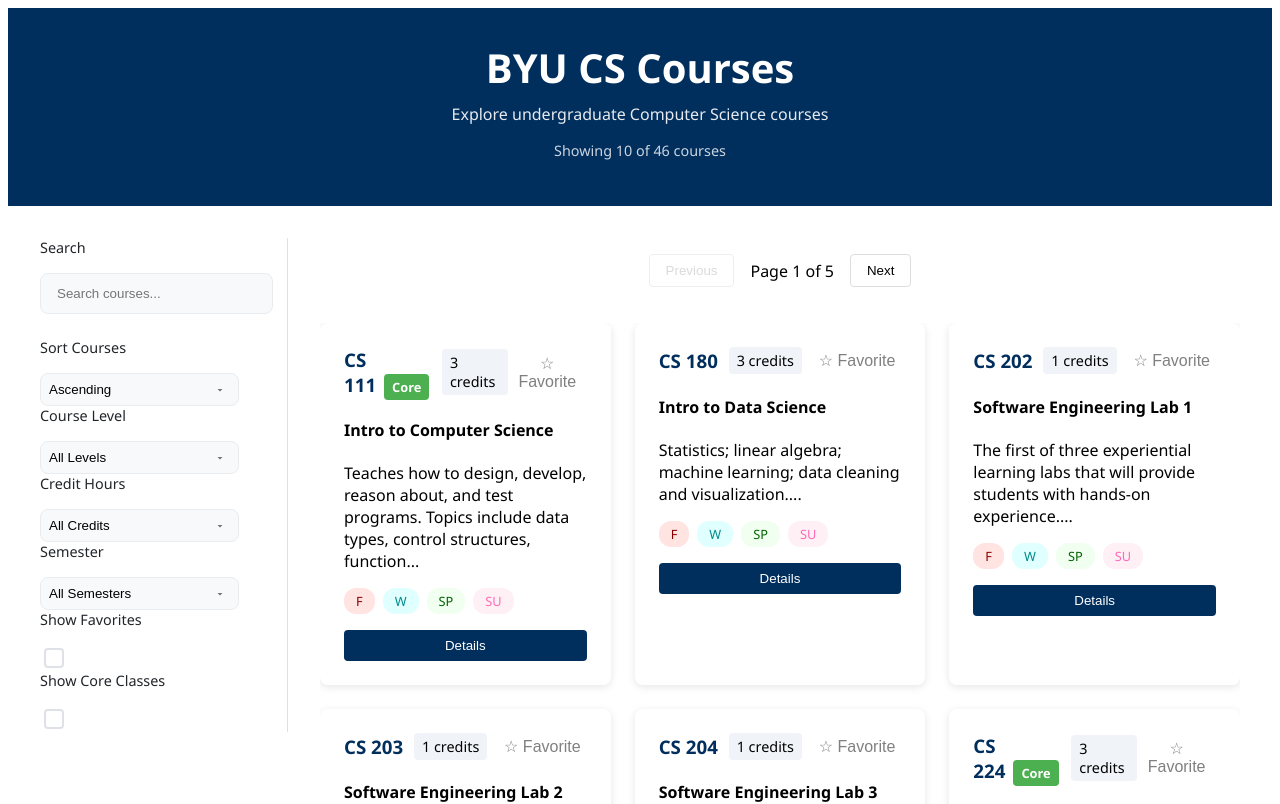
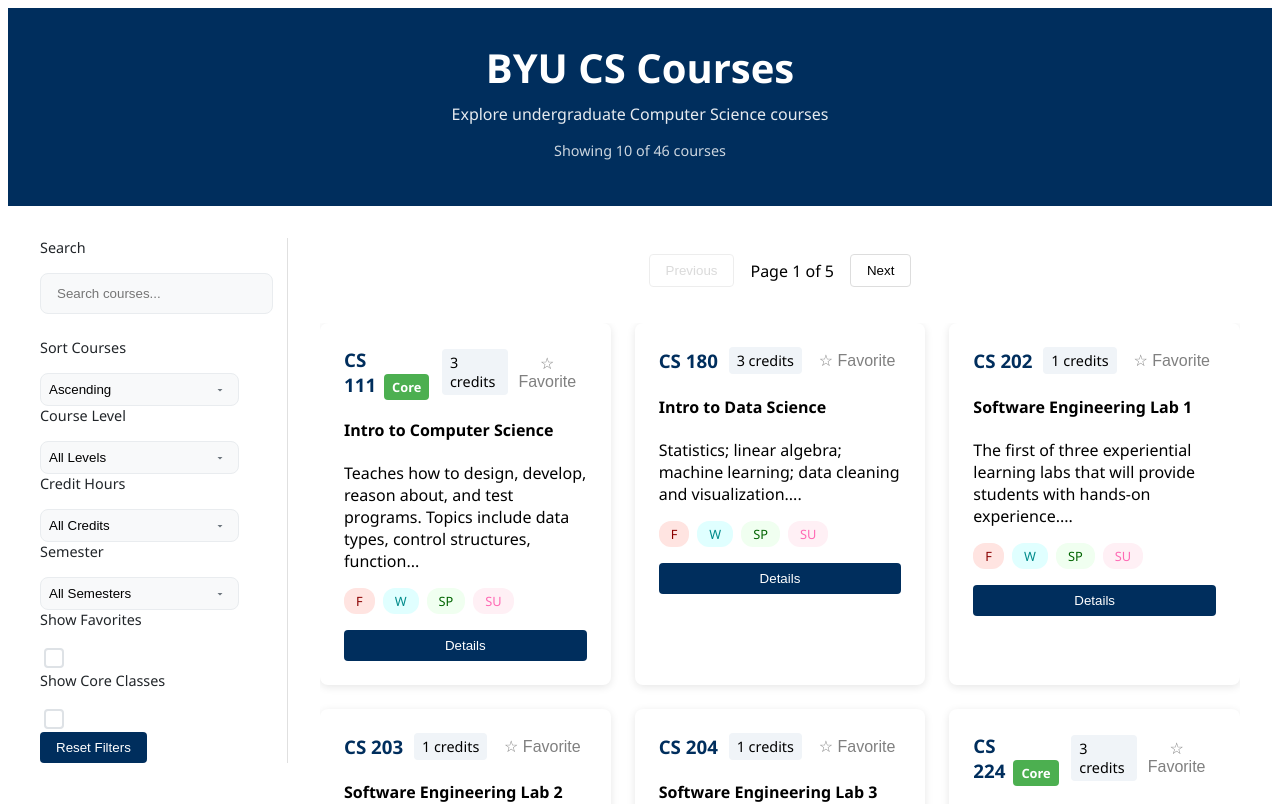
Before and after one commit to nbn1343/P1_Website, a React (Vite) app: page / in a window 1280 px wide. Shown: the top 804 px of the page. Built offline with nearby package versions, Linux system fonts and the light colour scheme.

Commit message:
reset filters button

```diff
--- a/src/App.jsx
+++ b/src/App.jsx
@@ -17,6 +17,17 @@ function App() {
   const [sortOrder, setSortOrder] = useState('asc'); // 'asc' or 'desc'
 
   const [showFavorites, setShowFavorites] = useState(false);
+
+  const resetFilters = () => {
+    setSearchTerm('');
+    setCourseLevel('All Levels');
+    setCreditHours('All Credits');
+    setSemester('All Semesters');
+    setShowFavorites(false);
+    setShowCore(false);
+    setSortOrder('asc');
+    setCurrentPage(1);
+  }
 
   const filteredCourses = coursesData
     .filter((course) => {
@@ -170,6 +181,13 @@ function App() {
               onChange={() => setShowCore((c) => !c)}
             />
           </div>
+
+          <div className="filter-group">
+            <button className="reset-button" onClick={resetFilters}>
+              Reset Filters
+            </button>
+          </div>
+
         </aside>
 
         <main className="courses-container">
--- a/src/index.css
+++ b/src/index.css
@@ -385,3 +385,20 @@ select, input {
     border-right: none;
   }
 }
+
+.reset-button {
+	background-color: #002e5d; /* Red background */
+	color: white;
+	border: none;
+	padding: 0.5rem 1rem;
+	border-radius: 4px;
+	cursor: pointer;
+}
+
+.reset-button:hover {
+	background-color: #47688a; /* Darker red on hover */
+}
+
+.reset-button:focus {
+	outline: none;
+}
```
